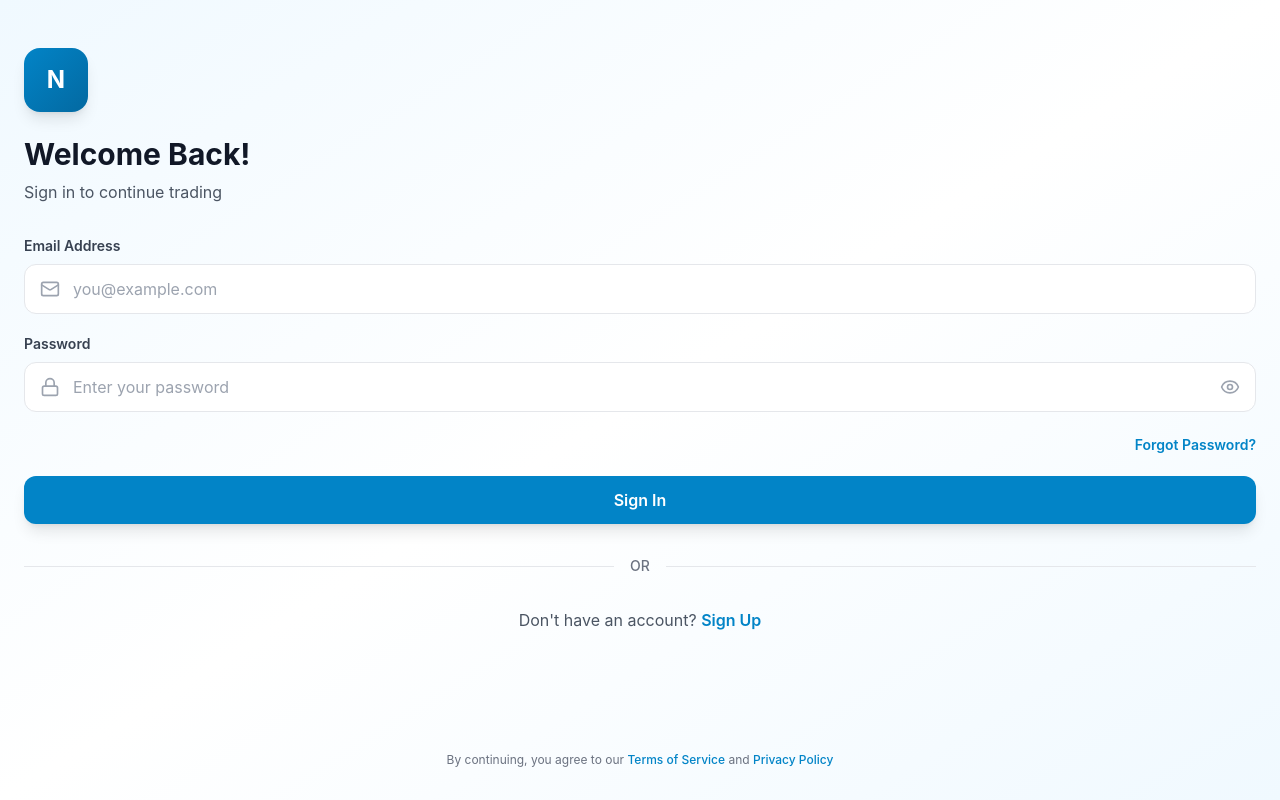
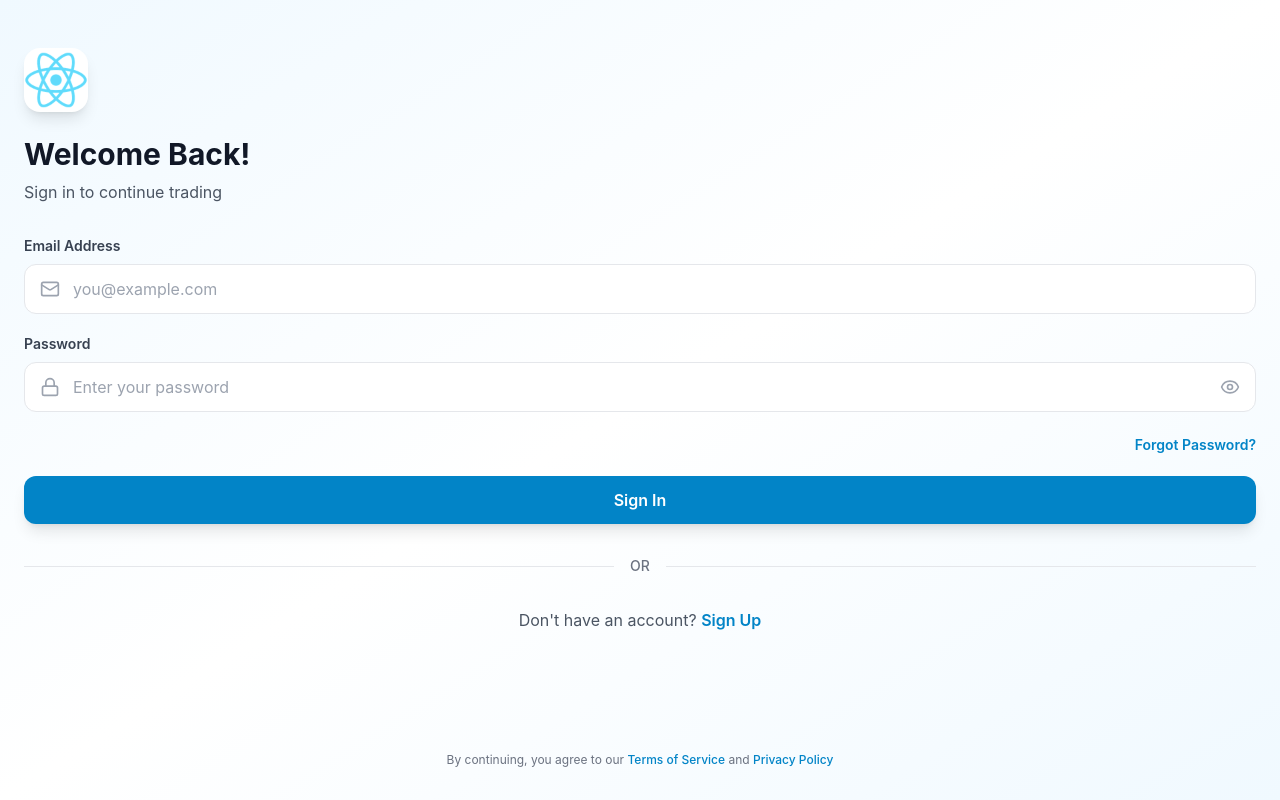
Before and after one commit to nlistedplanet-source/nlistplanet-usm, a React (Create React App) app in the folder UnlistedHub-USM/mobile-app/: page /login in a window 1280 px wide. Built offline with nearby package versions, Linux system fonts and the light colour scheme.

Commit message:
feat(ui): add BrandLogo component and apply to Login and Home headers

```diff
--- /dev/null
+++ b/UnlistedHub-USM/mobile-app/src/components/common/BrandLogo.jsx
@@ -0,0 +1,33 @@
+import React from 'react';
+
+function BrandLogo({ size = 64, className = '', rounded = '2xl', alt = 'NlistPlanet' }) {
+  const px = typeof size === 'number' ? `${size}px` : size;
+  return (
+    <div
+      className={`overflow-hidden shadow-lg bg-white ${className}`}
+      style={{ width: px, height: px, borderRadius: rounded === 'full' ? '9999px' : '16px' }}
+    >
+      <img
+        src={process.env.PUBLIC_URL + '/logo192.png'}
+        alt={alt}
+        width={px}
+        height={px}
+        style={{ width: '100%', height: '100%', objectFit: 'cover' }}
+        onError={(e) => {
+          // graceful fallback to letter avatar
+          const el = e.currentTarget;
+          const parent = el.parentElement;
+          if (parent) {
+            parent.style.background = 'linear-gradient(135deg,#6366f1,#7c3aed)';
+            parent.style.display = 'flex';
+            parent.style.alignItems = 'center';
+            parent.style.justifyContent = 'center';
+            parent.innerHTML = '<span style="font-weight:700;color:#fff;font-size:28px">N</span>';
+          }
+        }}
+      />
+    </div>
+  );
+}
+
+export default BrandLogo;
--- a/UnlistedHub-USM/mobile-app/src/pages/auth/LoginPage.jsx
+++ b/UnlistedHub-USM/mobile-app/src/pages/auth/LoginPage.jsx
@@ -5,6 +5,7 @@ import { useAuth } from '../../context/AuthContext';
 import { isValidEmail } from '../../utils/helpers';
 import { haptic } from '../../utils/helpers';
 import toast from 'react-hot-toast';
+import BrandLogo from '../../components/common/BrandLogo';
 
 const LoginPage = () => {
   const navigate = useNavigate();
@@ -71,9 +72,7 @@ const LoginPage = () => {
     <div className="min-h-screen bg-gradient-to-br from-primary-50 via-white to-primary-50 flex flex-col">
       {/* Header */}
       <div className="px-6 pt-12 pb-8">
-        <div className="w-16 h-16 bg-gradient-to-br from-primary-600 to-primary-700 rounded-2xl flex items-center justify-center mb-6 shadow-lg">
-          <span className="text-2xl font-bold text-white">N</span>
-        </div>
+        <BrandLogo size={64} className="mb-6 rounded-2xl" />
         <h1 className="text-3xl font-bold text-gray-900 mb-2">Welcome Back!</h1>
         <p className="text-gray-600">Sign in to continue trading</p>
       </div>
--- a/UnlistedHub-USM/mobile-app/src/pages/dashboard/HomePage.jsx
+++ b/UnlistedHub-USM/mobile-app/src/pages/dashboard/HomePage.jsx
@@ -14,6 +14,7 @@ import { portfolioAPI } from '../../utils/api';
 import { formatCurrency, formatPercentage, timeAgo, haptic } from '../../utils/helpers';
 import { useAuth } from '../../context/AuthContext';
 import toast from 'react-hot-toast';
+import BrandLogo from '../../components/common/BrandLogo';
 
 const HomePage = () => {
   const navigate = useNavigate();
@@ -76,9 +77,12 @@ const HomePage = () => {
       {/* Header */}
       <div className="bg-gradient-to-br from-primary-600 to-primary-700 px-6 pt-safe pb-8 rounded-b-3xl shadow-lg">
         <div className="flex items-center justify-between mb-6">
-          <div>
-            <p className="text-primary-100 text-sm font-medium">Welcome back,</p>
-            <h1 className="text-white text-2xl font-bold">{user?.fullName || user?.username}</h1>
+          <div className="flex items-center gap-3">
+            <BrandLogo size={40} className="shadow-md" />
+            <div>
+              <p className="text-primary-100 text-sm font-medium">Welcome back,</p>
+              <h1 className="text-white text-2xl font-bold">{user?.fullName || user?.username}</h1>
+            </div>
           </div>
           <button
             onClick={handleRefresh}
```
